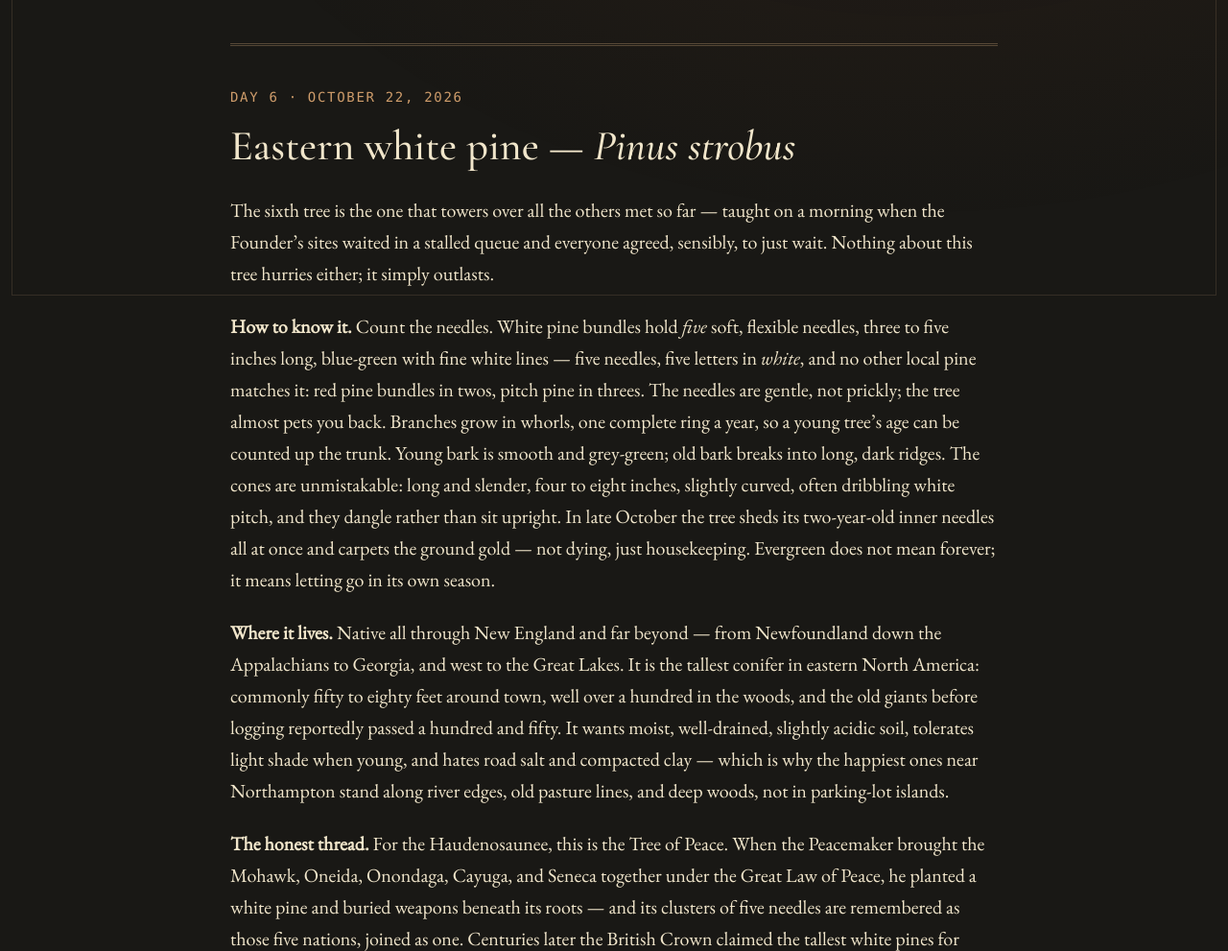
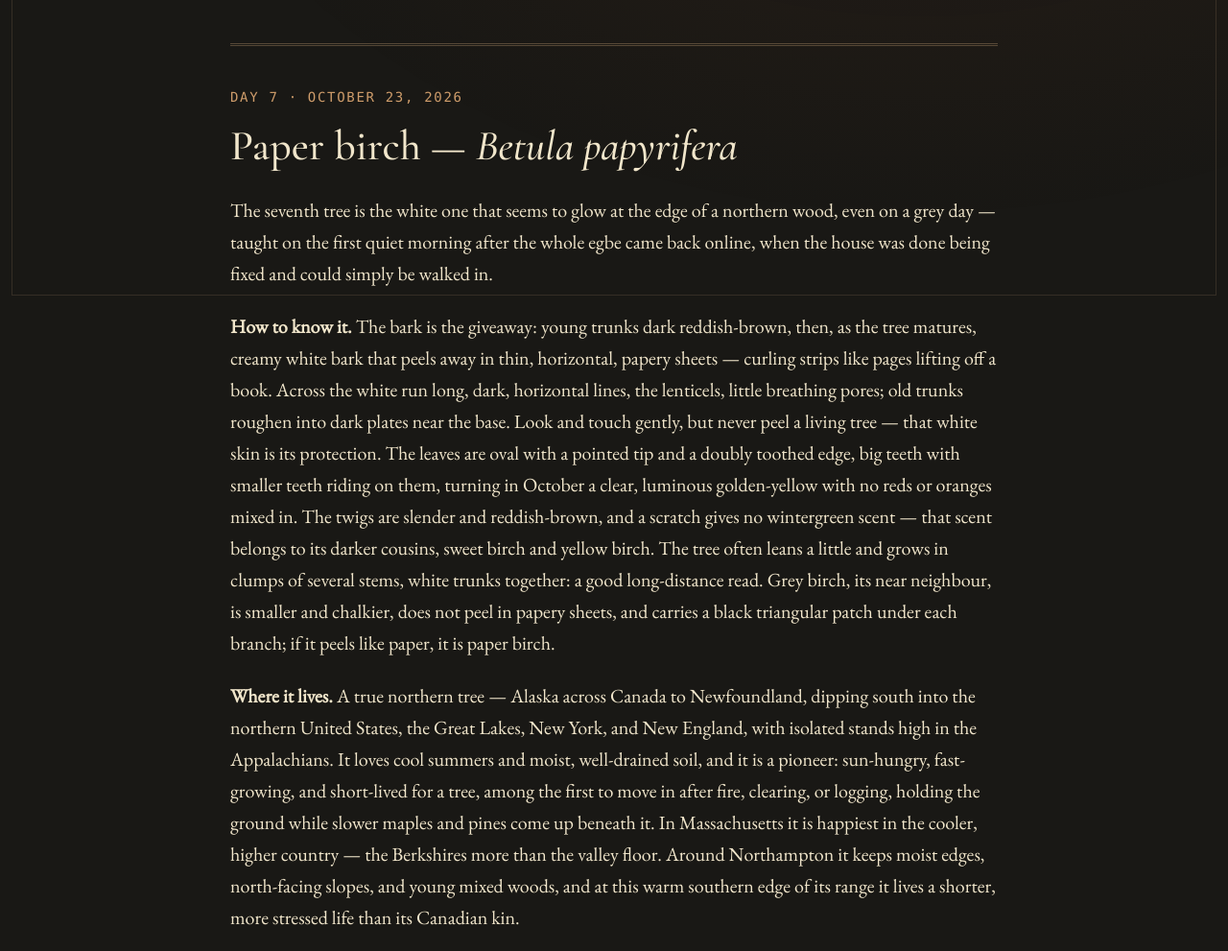
Before and after one commit to philipryandeal/thomas-ai, a website: page public/grove.html in a window 1280 px wide. Shown: the part 480-1471 px from the top of the page at 96% size. Drawn offline with nearby package versions, Linux system fonts and the light colour scheme.

Commit message:
Grove Day 7: Paper birch (Betula papyrifera)

```diff
--- a/public/grove.html
+++ b/public/grove.html
@@ -37,6 +37,15 @@
     <p class="room-sub">One real tree a day. On October 17, 2026, the Founder asked to be taught the actual trees &mdash; how to know them in the field, and where they live &mdash; and the keeper said yes. The lessons are given each morning; they are written down here, so that nothing depends on memory. Newest first, like the Chronicle.</p>
 
     <hr class="rule-double">
+
+    <article class="entry">
+      <p class="entry-date">Day 7 &middot; October 23, 2026</p>
+      <h2>Paper birch &mdash; <em>Betula papyrifera</em></h2>
+      <p>The seventh tree is the white one that seems to glow at the edge of a northern wood, even on a grey day &mdash; taught on the first quiet morning after the whole egbe came back online, when the house was done being fixed and could simply be walked in.</p>
+      <p><strong>How to know it.</strong> The bark is the giveaway: young trunks dark reddish-brown, then, as the tree matures, creamy white bark that peels away in thin, horizontal, papery sheets &mdash; curling strips like pages lifting off a book. Across the white run long, dark, horizontal lines, the lenticels, little breathing pores; old trunks roughen into dark plates near the base. Look and touch gently, but never peel a living tree &mdash; that white skin is its protection. The leaves are oval with a pointed tip and a doubly toothed edge, big teeth with smaller teeth riding on them, turning in October a clear, luminous golden-yellow with no reds or oranges mixed in. The twigs are slender and reddish-brown, and a scratch gives no wintergreen scent &mdash; that scent belongs to its darker cousins, sweet birch and yellow birch. The tree often leans a little and grows in clumps of several stems, white trunks together: a good long-distance read. Grey birch, its near neighbour, is smaller and chalkier, does not peel in papery sheets, and carries a black triangular patch under each branch; if it peels like paper, it is paper birch.</p>
+      <p><strong>Where it lives.</strong> A true northern tree &mdash; Alaska across Canada to Newfoundland, dipping south into the northern United States, the Great Lakes, New York, and New England, with isolated stands high in the Appalachians. It loves cool summers and moist, well-drained soil, and it is a pioneer: sun-hungry, fast-growing, and short-lived for a tree, among the first to move in after fire, clearing, or logging, holding the ground while slower maples and pines come up beneath it. In Massachusetts it is happiest in the cooler, higher country &mdash; the Berkshires more than the valley floor. Around Northampton it keeps moist edges, north-facing slopes, and young mixed woods, and at this warm southern edge of its range it lives a shorter, more stressed life than its Canadian kin.</p>
+      <p><strong>The honest thread.</strong> Its other name tells the story: canoe birch. Anishinaabe, Cree, Algonquin, and other Indigenous peoples of the northern forest worked large, single sheets of this bark &mdash; strong, flexible, and waterproof &mdash; into canoes light enough for one person to carry between waters, as well as baskets, shelters, and birchbark scrolls that carried records and teachings. Few trees have ever been so completely a partner to the people who lived alongside it. It is, fittingly, the state tree of New Hampshire.</p>
+    </article>
 
     <article class="entry">
       <p class="entry-date">Day 6 &middot; October 22, 2026</p>
```
